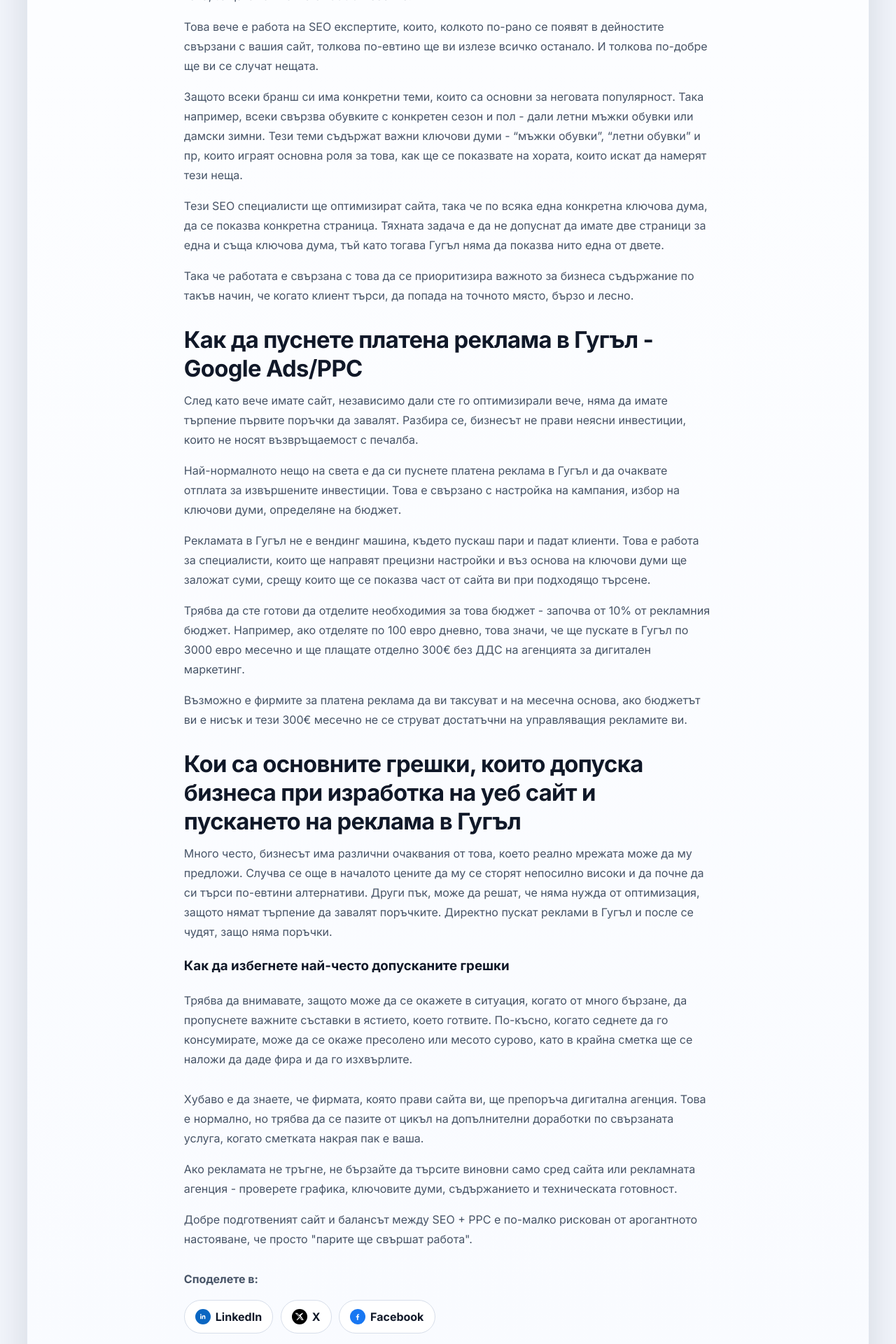
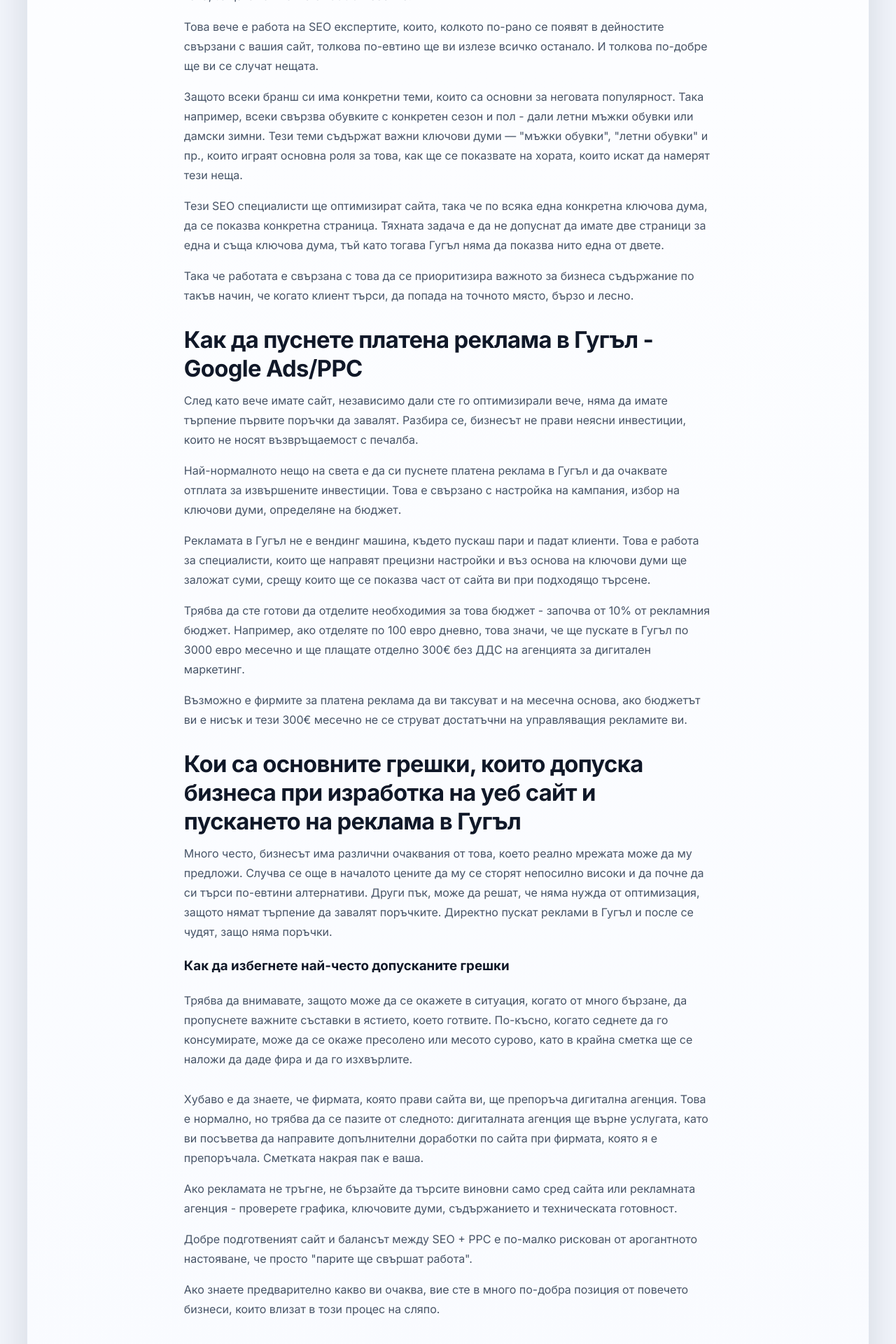
Before and after one commit to inweblife/inweblife, a Next.js app: page /website-and-google-ads in a window 1280 px wide. Shown: the part 2580-4500 px from the top of the page at 70% size. Built offline with nearby package versions, Linux system fonts and the light colour scheme.

Commit message:
Update website-and-google-ads.js

```diff
--- a/pages/website-and-google-ads.js
+++ b/pages/website-and-google-ads.js
@@ -191,7 +191,7 @@ const WebsiteAndGoogleAds = () => {
             <p>
               Защото всеки бранш си има конкретни теми, които са основни за неговата популярност.
               Така например, всеки свързва обувките с конкретен сезон и пол - дали летни мъжки обувки или
-              дамски зимни. Тези теми съдържат важни ключови думи - “мъжки обувки”, “летни обувки” и пр,
+              дамски зимни. Тези теми съдържат важни ключови думи — &quot;мъжки обувки&quot;, &quot;летни обувки&quot; и пр.,
               които играят основна роля за това, как ще се показвате на хората, които искат да намерят тези неща.
             </p>
             <p>
@@ -252,8 +252,9 @@ const WebsiteAndGoogleAds = () => {
           <section>
             <p>
               Хубаво е да знаете, че фирмата, която прави сайта ви, ще препоръча дигитална агенция.
-              Това е нормално, но трябва да се пазите от цикъл на допълнителни доработки по свързаната
-              услуга, когато сметката накрая пак е ваша.
+              Това е нормално, но трябва да се пазите от следното: дигиталната агенция ще върне услугата,
+              като ви посъветва да направите допълнителни доработки по сайта при фирмата, която я е препоръчала.
+              Сметката накрая пак е ваша.
             </p>
             <p>
               Ако рекламата не тръгне, не бързайте да търсите виновни само сред сайта или рекламната
@@ -262,6 +263,10 @@ const WebsiteAndGoogleAds = () => {
             <p>
               Добре подготвеният сайт и балансът между SEO + PPC е по-малко рискован от арогантното
               настояване, че просто &quot;парите ще свършат работа&quot;.
+            </p>
+            <p>
+              Ако знаете предварително какво ви очаква, вие сте в много по-добра позиция от повечето
+              бизнеси, които влизат в този процес на сляпо.
             </p>
           </section>
 
```
